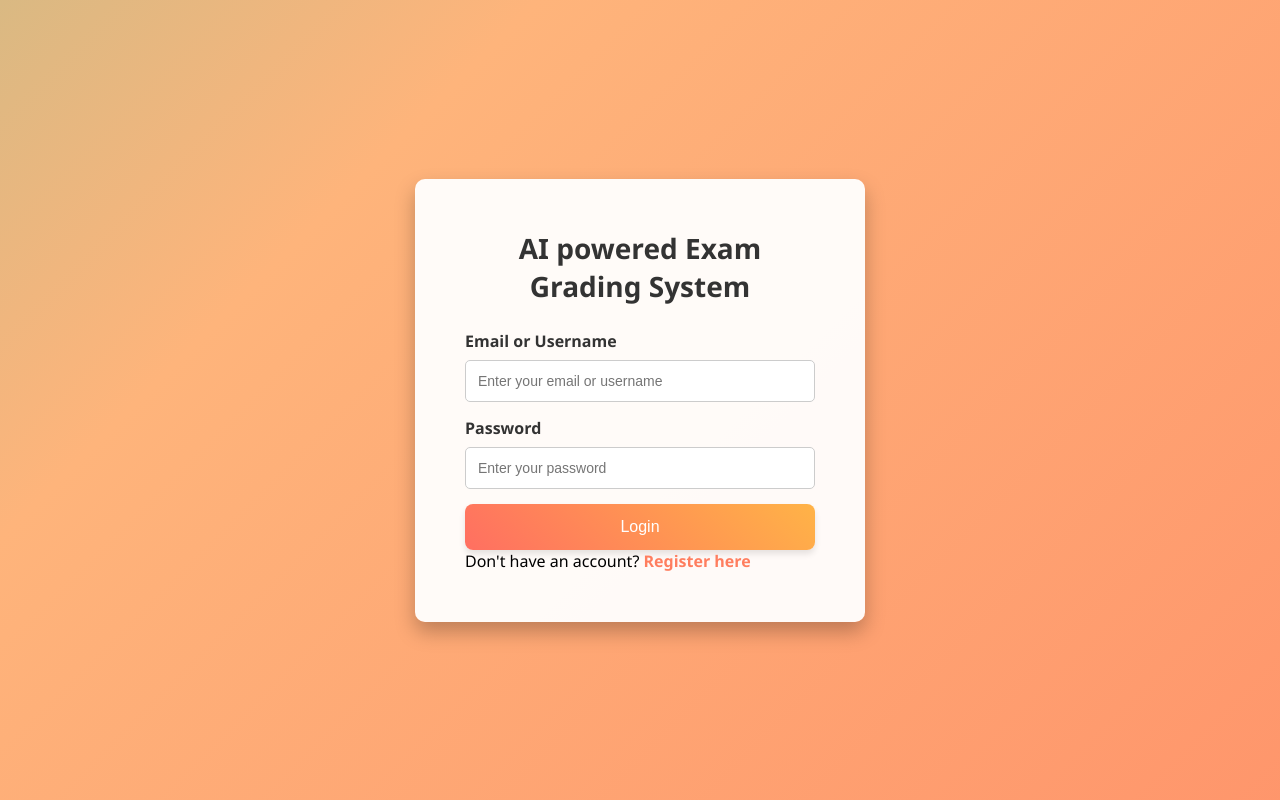
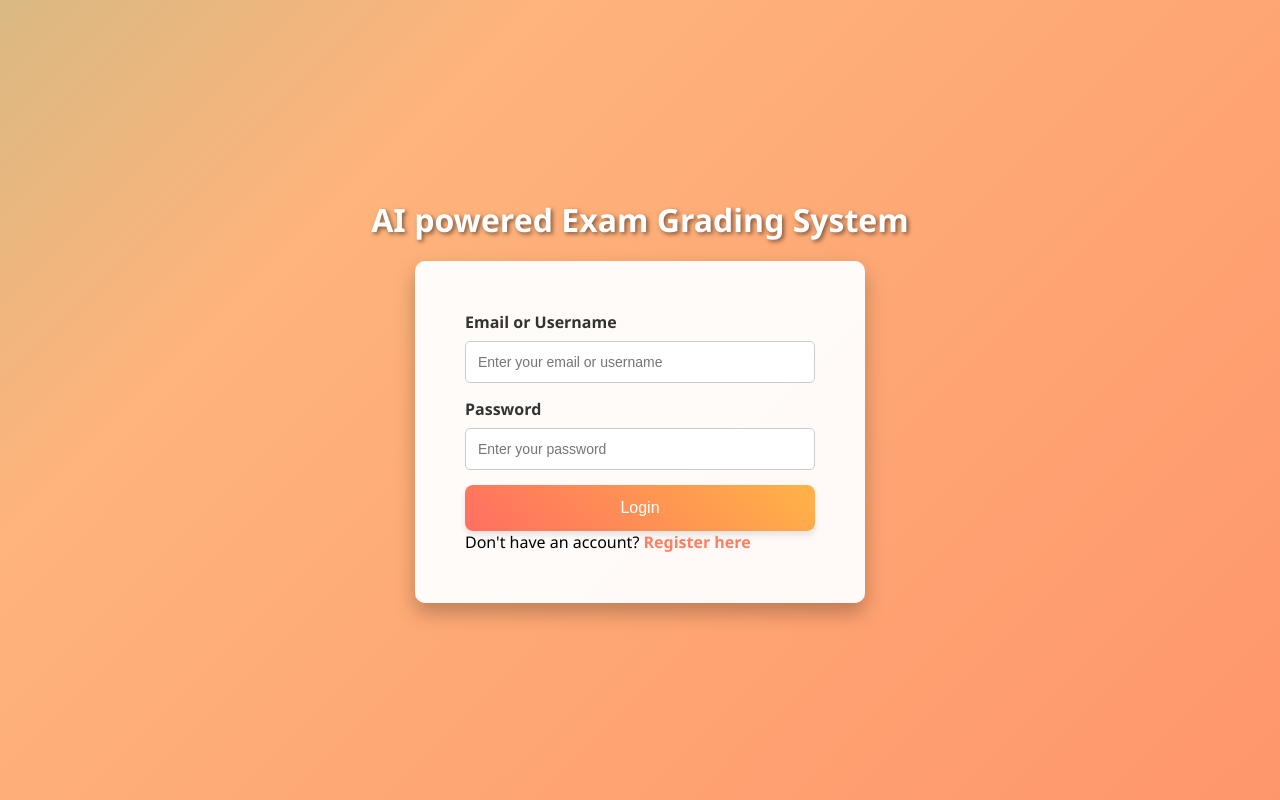
Before and after one commit to Sahith200444/Aigrading, a Flask app: page / in a window 1280 px wide. Run offline with Flask 3, Linux system fonts and the light colour scheme; some libraries are stand-ins or nearby versions.

Commit message:
Update auth.html

```diff
--- a/templates/auth.html
+++ b/templates/auth.html
@@ -16,14 +16,29 @@
       font-family: 'Segoe UI', Tahoma, Geneva, Verdana, sans-serif;
       overflow: hidden;
     }
+    /* Wrapper for header and container */
+    .wrapper {
+      display: flex;
+      flex-direction: column;
+      align-items: center;
+      justify-content: center;
+      min-height: 100vh;
+    }
+    /* Page Header */
+    .page-header {
+      margin-bottom: 20px;
+      text-align: center;
+    }
+    .page-header h1 {
+      color: #fff;
+      font-size: 32px;
+      text-shadow: 2px 2px 4px rgba(0,0,0,0.5);
+    }
     /* Animated Gradient Background */
     body {
       background: linear-gradient(-45deg, #ff7e5f, #feb47b, #43cea2, #185a9d);
       background-size: 400% 400%;
       animation: gradientAnimation 15s ease infinite;
-      display: flex;
-      align-items: center;
-      justify-content: center;
     }
     @keyframes gradientAnimation {
       0% { background-position: 0% 50%; }
@@ -48,14 +63,6 @@
         opacity: 1;
         transform: translateY(0);
       }
-    }
-    .header {
-      text-align: center;
-      margin-bottom: 25px;
-    }
-    .header h1 {
-      font-size: 28px;
-      color: #333;
     }
     .form-group {
       margin-bottom: 15px;
@@ -155,12 +162,13 @@
   </script>
 </head>
 <body>
+  <div class="wrapper">
+    <header class="page-header">
+      <h1>AI powered Exam Grading System</h1>
+    </header>
     <div class="container">
       <!-- Login Section -->
       <div id="loginSection" class="form-section login-section active">
-      <div class="header">
-        <h1>AI powered Exam Grading System</h1>
-      </div>
         <form action="/login" method="post">
           <div class="form-group">
             <label for="loginEmail">Email or Username</label>
@@ -178,9 +186,6 @@
       </div>
       <!-- Register Section -->
       <div id="registerSection" class="form-section register-section">
-      <div class="header">
-        <h1>AI powered Exam Grading System</h1>
-      </div>
         <form action="/register" method="post">
           <div class="form-group">
             <label for="fullName">Full Name</label>
@@ -205,5 +210,6 @@
         </div>
       </div>
     </div>
+  </div>
 </body>
 </html>
```
Lines whose indentation alone changed are shown as unchanged.
